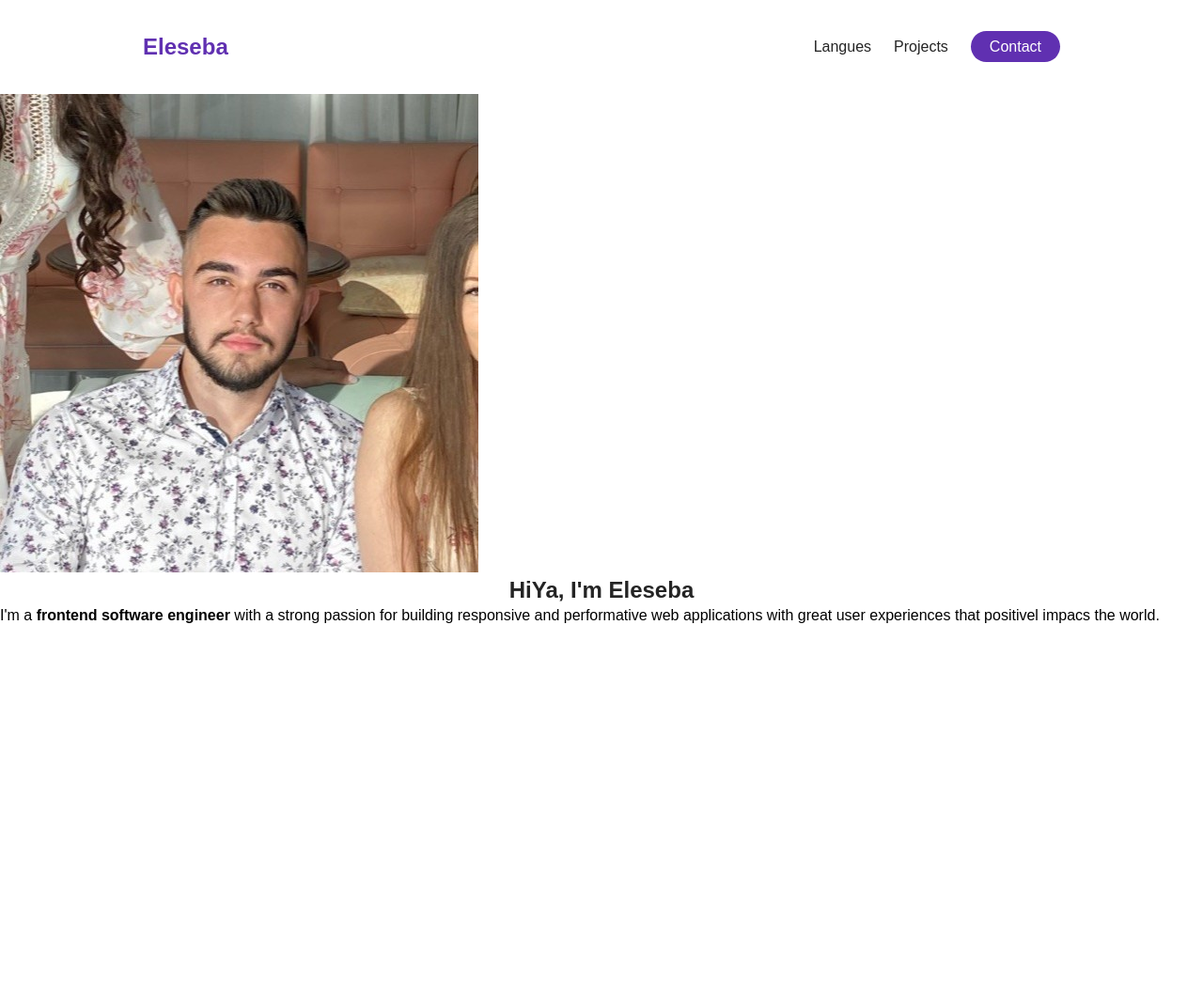
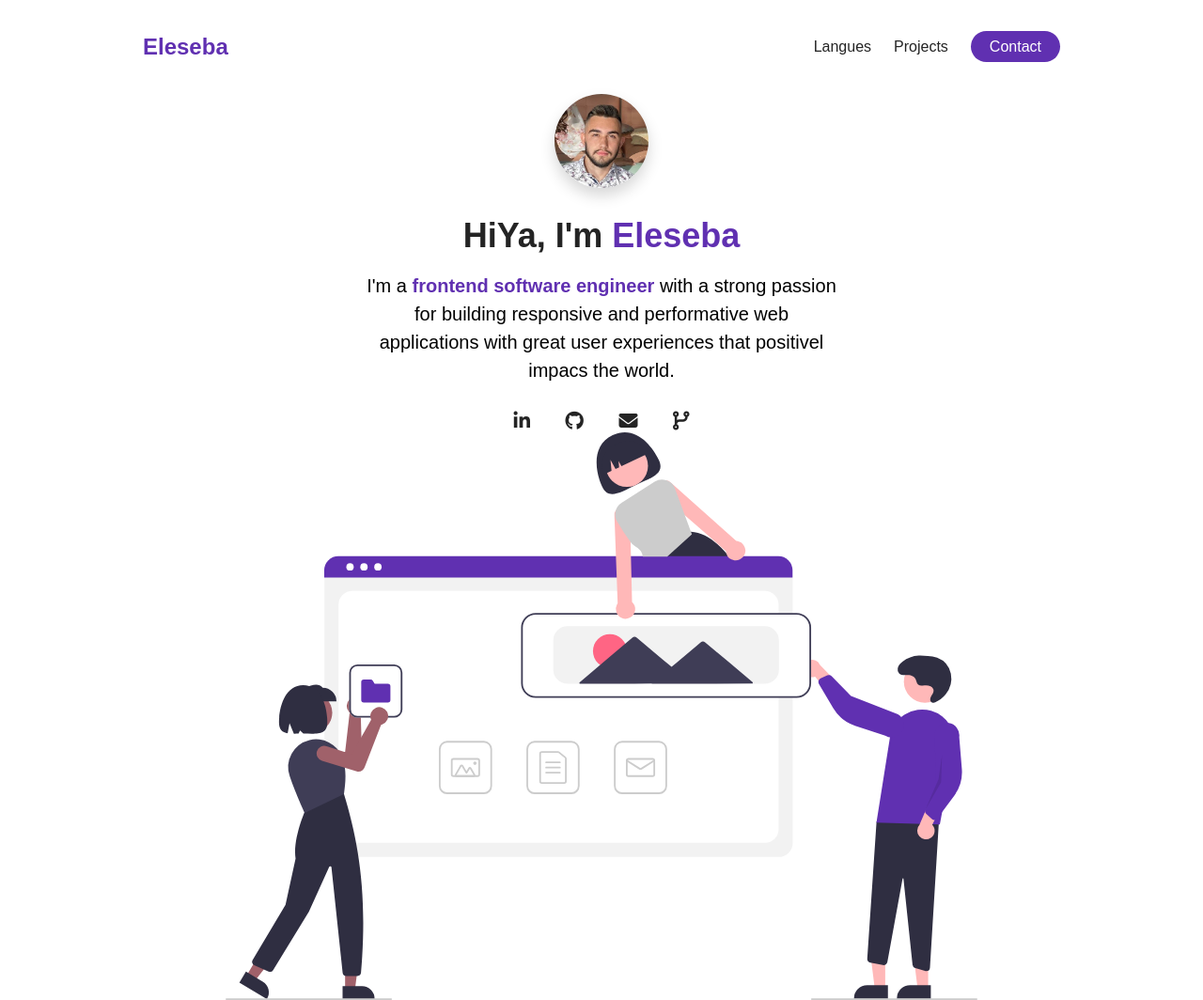
Before and after one commit to tanksleye/practiceFrontend, a plain HTML site: page E-portfolio/index.html in a window 1280 px wide. Shown: the whole page at 94% size. Before the commit the page ends 800 px from the top, so only its background shows below. Drawn offline with Linux system fonts and the light colour scheme.

Commit message:
woking on adding figure below nav section

```diff
--- a/E-portfolio/index.html
+++ b/E-portfolio/index.html
@@ -5,6 +5,8 @@
     <meta name="viewport" content="width=device-width, initial-scale=1.0">
     <title>E-Portfolio: E.Tanksley</title>
     <link rel="stylesheet" href="styles.css">
+    <script src="https://kit.fontawesome.com/ba1e47ecca.js" crossorigin="anonymous"></script>
+
 </head>
 <body>
 
@@ -35,21 +37,38 @@
                 </ul>
 
         </nav>
-        <div>
+        <div class="flex flex-1">
             <div class="about-me__info row">
-              <div class="about-me__infor--containter">
+              <div class="about-me__info--container">
                 <figure class="about-me__picuture--mask">
-                    <img src="./assets/me.jpeg" alt="picture of me">
+                    <img src="./assets/me.jpeg" class="about-me__picture" alt="picture of me">
                 </figure>
-                <h1>
+                <h1 class="about-me__info--title">
                     HiYa, I'm <span class="text-purple">Eleseba</span>
                 </h1>
-                <p class="about-me__infor--para">
+                <p class="about-me__info--para">
                     I'm a <strong class="text-purple">frontend software engineer</strong>  with a strong passion for building
                     responsive and performative web applications with great user experiences
                     that positivel impacs the world.
                 </p>
+                <div class="about-me__links">
+                    <a href="" class="about-me__link">
+                <i class="fa-brands fa-linkedin-in"></i>
+                </a>
+                    <a href="" class="about-me__link">
+                <i class="fa-brands fa-github"></i>
+                </a>
+                    <a href="" class="about-me__link">
+                <i class="fa-solid fa-envelope"></i>
+                </a>
+                    <a href="" class="about-me__link">
+                <i class="fa-solid fa-code-branch"></i>
+                </a>
+                </div>
               </div>
+              <figure class="about-me__img--container">
+                <img src="./assets/undraw_websites.svg" class="about-me__img" alt="">
+              </figure>
             </div>
         </div>
     </section>
--- a/E-portfolio/styles.css
+++ b/E-portfolio/styles.css
@@ -15,6 +15,10 @@ h1, h2, h3, h4, h5, h6, span {
    line-height: 1.25;
 }
 
+h1 {
+    font-size: 36px;
+}
+
 p {
     line-height: 1.5;
     font-size: 16px;
@@ -22,6 +26,24 @@ p {
 
 li {
     list-style: none;
+}
+
+.flex {
+    display: flex;
+}
+
+.flex-1 {
+    flex: 1;
+}
+
+.row {
+    width: 100%;
+    max-width: 800px;
+    margin: 0 auto;
+}
+
+.text-purple {
+    color: #6030b1;
 }
 
 /*  NAVAGATION BAR  */
@@ -64,3 +86,69 @@ nav {
     color: #6030b1;
     margin: 0 12px;
 }
+
+/*  About ME  */
+
+#about-me {
+    min-height: 100hv;
+    display: flex;
+    flex-direction: column;
+}
+
+.about-me__info{
+    display: flex;
+    flex-direction: column;
+}
+
+.about-me__info--container {
+    display: flex;
+    flex-direction: column;
+    justify-content: center;
+    align-items: center;
+    max-width: 500px;
+    margin: 0 auto;
+    text-align: center;
+}
+
+.about-me__picuture--mask {
+    width: 100px;
+    height: 100px;
+    border-radius: 50%;
+    overflow: hidden;
+    box-shadow: 0 8px 16px rgba(0, 0, 0, 0.16);
+    margin-bottom: 28px;
+}
+
+.about-me__picture {
+    width: 100%;
+
+    /*Improving picture*/
+    transform: scale(1.5);
+    padding-top: 8px;
+}
+
+
+.about-me__info--title {
+    margin-bottom: 16px;
+}
+
+.about-me__info--para {
+    font-size: 20px;
+    margin-bottom: 28px;
+}
+.about-me__link {
+    font-size: 20px;
+    color: #242424;
+    text-decoration: none;
+    padding: 0 16px;
+}
+
+.about-me__img--container {
+    flex: 1;
+    display: flex;
+    align-items: center;
+}
+
+.about-me__img {
+    width: 100%;
+}
```
Also changed, not shown: index.html (+1 -1 lines).
